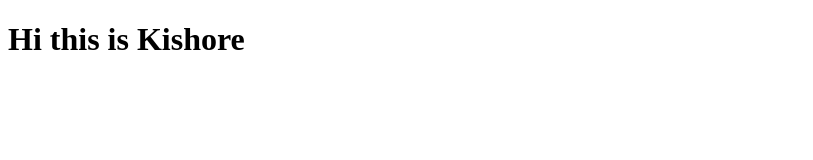
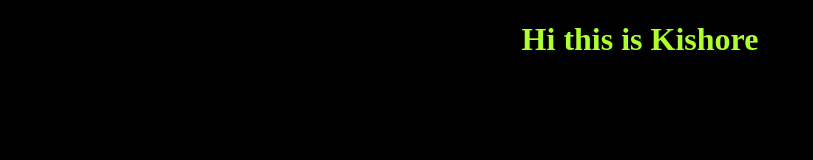
Before and after one commit to kishore-kumar777/gitLearn1, a plain HTML site: page Index.html in a window 1280 px wide. Shown: the whole page, without its empty margins (0-813 px from the left). Drawn offline with Linux system fonts and the light colour scheme.

Commit message:
update files

```diff
--- a/Index.html
+++ b/Index.html
@@ -1,6 +1,7 @@
 <!DOCTYPE html>
 <html>
   <head>
+    <link rel="stylesheet" href="style.css">
     <title>This is the git learn</title>
   </head>
   <body>
--- /dev/null
+++ b/style.css
@@ -0,0 +1,10 @@
+body{
+    margin: 0;
+    padding: 0;
+    background-color: black;
+}
+
+h1{
+    text-align: center;
+    color: greenyellow;
+}
```
